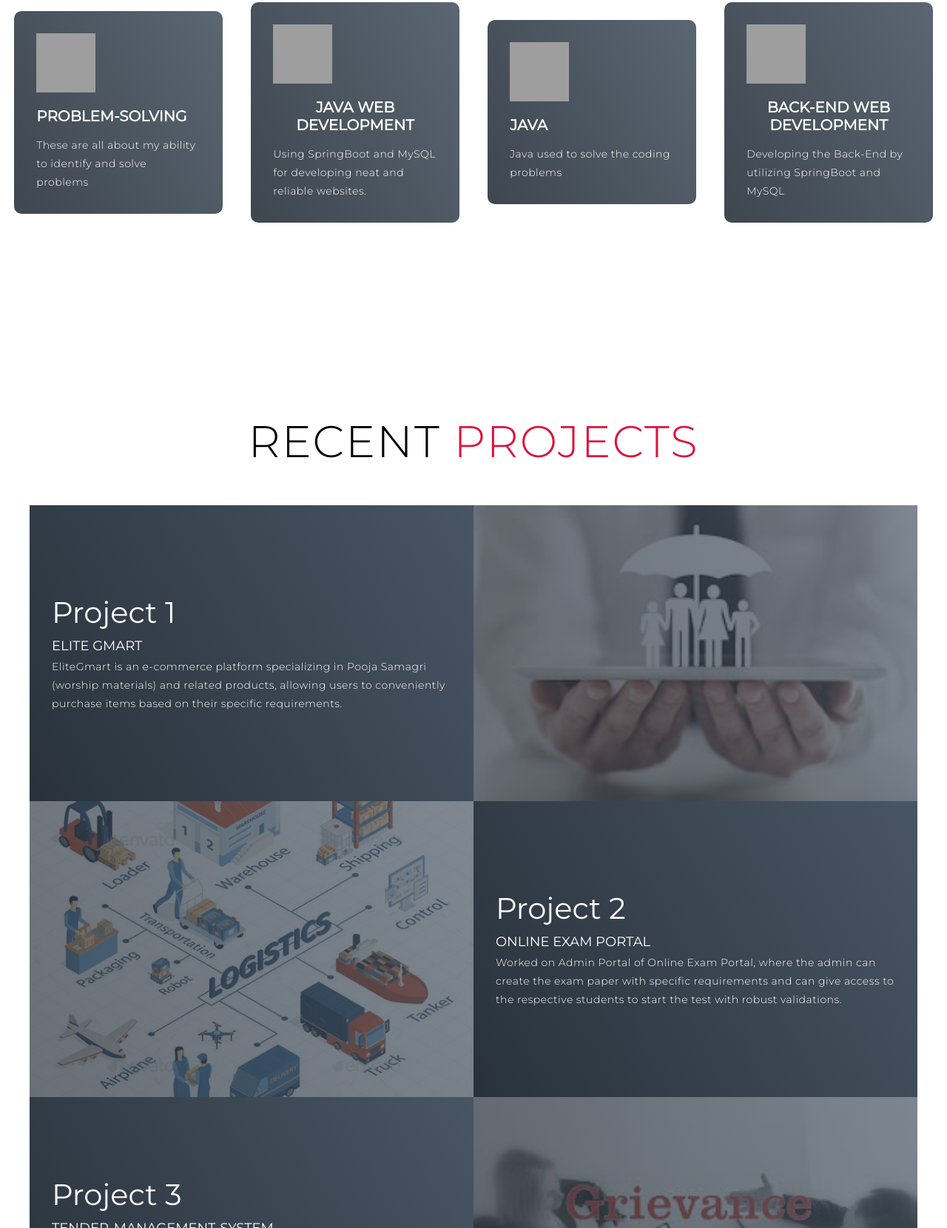
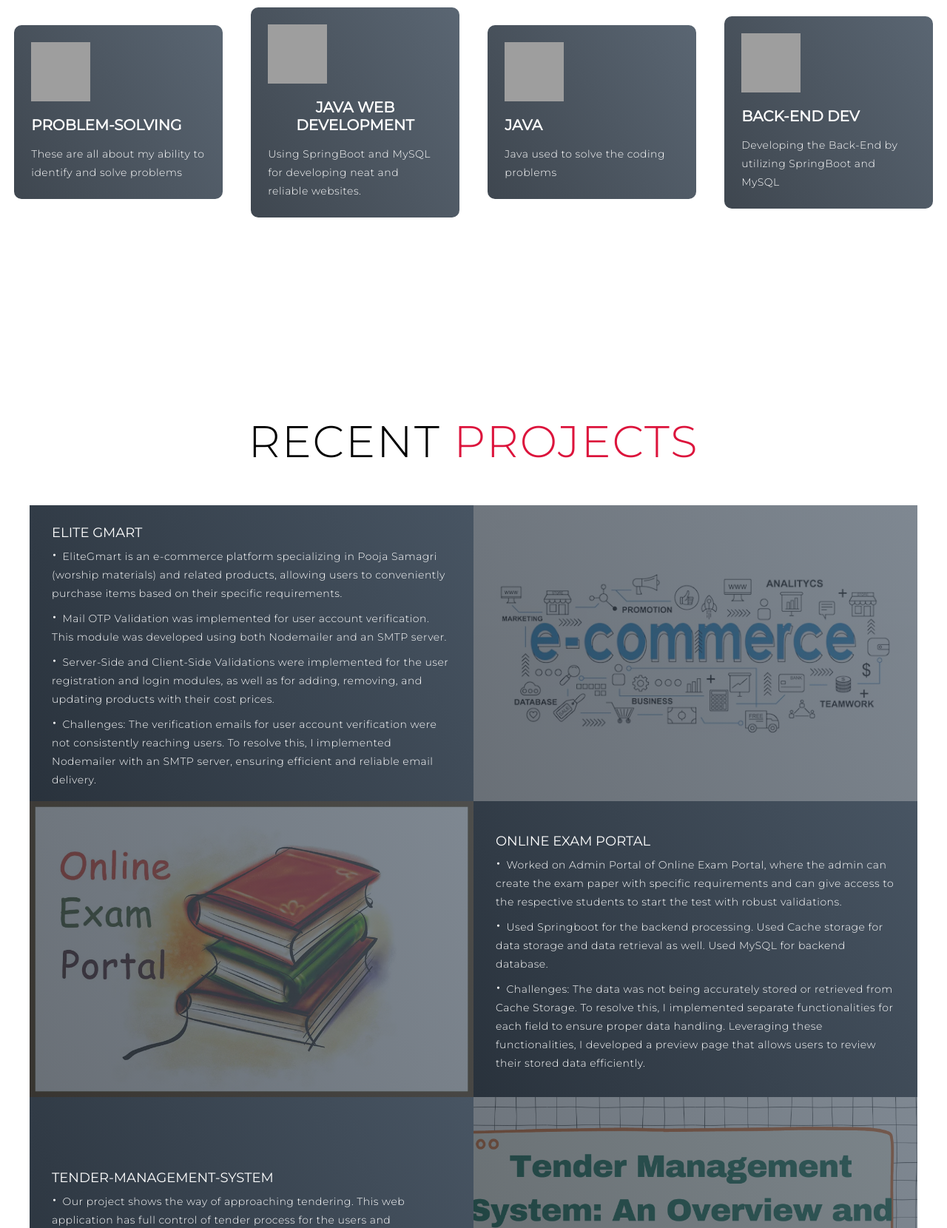
Before and after one commit to vardhanperla1/My-Portfolio, a plain HTML site: page index.html in a window 1280 px wide. Shown: the part 1140-2800 px from the top of the page at 74% size. Drawn offline with Linux system fonts and the light colour scheme; grey boxes are pictures that could not be loaded.

Commit message:
second commit

```diff
--- a/index.html
+++ b/index.html
@@ -74,7 +74,7 @@
         </div>
         <div class="service-item">
           <div class="icon"><img src="https://img.icons8.com/bubbles/100/000000/services.png" /></div>
-          <h2>Back-End Web Development</h2>
+          <h2>Back-End Dev</h2>
           <p>Developing the Back-End by utilizing SpringBoot and MySQL</p>
         </div>
       </div>
@@ -91,52 +91,66 @@
       <div class="all-projects">
         <div class="project-item">
           <div class="project-info">
-            <h1>Project 1</h1>
+            <!-- <h1>Project 1</h1> -->
             <h2>ELITE GMART</h2>
-            <p>EliteGmart is an e-commerce platform specializing in Pooja Samagri (worship materials) and related products, allowing users to conveniently purchase items based on their specific requirements.
+            <p class="var">
+              EliteGmart is an e-commerce platform specializing in Pooja Samagri (worship materials) and related products, allowing users to conveniently purchase items based on their specific requirements.
                 </p>
+            <p class="var">Mail OTP Validation was implemented for user account verification. This module was
+              developed using both Nodemailer and an SMTP server.</p>
+            <p class="var">Server-Side and Client-Side Validations were implemented for the user registration and login
+              modules, as well as for adding, removing, and updating products with their cost prices.
+              </p>
+            <p class="var">Challenges: The verification emails for user account verification were not consistently reaching users. To resolve this, I implemented Nodemailer with an SMTP server, ensuring efficient and reliable email delivery.
+            </p>
           </div>
           <div class="project-img">
-            <img src="insurance.jpeg" alt="img">
+            <img src="e-com.avif" alt="img">
           </div>
         </div>
         <div class="project-item">
           <div class="project-info">
-            <h1>Project 2</h1>
+            <!-- <h1>Project 2</h1> -->
             <h2>ONLINE EXAM PORTAL</h2>
-            <p>Worked on Admin Portal of Online Exam Portal, where the admin can create the exam paper
+            <p class="var">Worked on Admin Portal of Online Exam Portal, where the admin can create the exam paper
               with specific requirements and can give access to the respective students to start the test with
               robust validations.
               </p>
+            <p class="var">Used Springboot for the backend processing. Used Cache storage for data storage and data
+              retrieval as well. Used MySQL for backend database.
+              </p>
+            <p class="var">Challenges: The data was not being accurately stored or retrieved from Cache Storage. To resolve this, I implemented separate functionalities for each field to ensure proper data handling. Leveraging these functionalities, I developed a preview page that allows users to review their stored data efficiently.</p>
           </div>
           <div class="project-img">
-            <img src="Logistics.jpeg" alt="img">
+            <img src="Online-Examin-Portal.webp" alt="img">
           </div>
         </div>
         <div class="project-item">
           <div class="project-info">
-            <h1>Project 3</h1>
+            <!-- <h1>Project 3</h1> -->
             <h2>TENDER-MANAGEMENT-SYSTEM</h2>
-            <p>Our project shows the way of approaching tendering. This web application has full control of
-              tender process for the users and collaborate strategically. I have worked with backend
-              database connections using MySQL and validations as well.</p>
+            <p class="var">Our project shows the way of approaching tendering. This web application has full control of
+              tender process for the users and collaborate strategically.</p>
+            <p class="var">TENDER-MANAGEMENT-SYSTEM project has developed using Java Full Stack Development on the basis of SpringBoot, JDBC along with MySQL as Backend Database. I have worked with backend
+              database connections using MySQL and validations as well</p>
+
           </div>
           <div class="project-img">
-            <img src="grivance.jpeg" alt="img">
+            <img src="TDM.png" alt="img">
           </div>
         </div>
         <div class="project-item">
           <div class="project-info">
-            <h1>Project 4</h1>
+            <!-- <h1>Project 4</h1> -->
             <h2>kryssolutions</h2>
-            <p>Working on Backend for kryssolutions.com website which contains
-              contactform. Used NodeJS and NodeMailer to recieve the response of the contactform to the
-              company's mail directly. Used Multer which acts as middleware to handle the form-data. Used
-              MySQL to store the form-data in database.
+            <p class="var">Kryssolutions.com is a project that highlights the services offered by Kryssolutions.</p>
+            <p class="var">I implemented the backend for the contact form using Nodemailer along with SMTP server to send form submissions directly to the company's email. I integrated Multer to handle form-data as middleware and utilized MySQL to store the submitted data in the database.
                </p>
+            <p class="var">Challenges and Solutions: During the project, I encountered an issue where the server was not receiving form submissions directly due to the involvement of a third-party website in the process. To address this, I eliminated the third-party dependency and integrated Nodemailer, a Node.js module, along with an SMTP server. This solution ensured that the form data was successfully stored in the MySQL database and delivered directly to the company's email.
+            </p>
           </div>
           <div class="project-img">
-            <img src="gym.jpeg" alt="img">
+            <img src="krys.jpg" alt="img">
           </div>
         </div>
 
@@ -150,7 +164,7 @@
     <div class="about container">
       <div class="col-left">
         <div class="about-img">
-          <img src="self imag 2.jpg" alt="img">
+          <img src="self img.jpg" alt="img">
         </div>
       </div>
       <div class="col-right">
--- a/style.css
+++ b/style.css
@@ -200,7 +200,7 @@ p {
 
 /* Hero Section */
 #hero {
-	background-image: url(self-image-1.jpg);
+	background-image: url(my_image.jpg);
 	background-size: cover;
 	background-position: top center;
 	position: relative;
@@ -284,12 +284,12 @@ p {
 	margin-top: 50px;
 }
 #services .service-item {
-	flex-basis: 80%;
+	/* flex-basis: 80%; */
 	display: flex;
 	align-items: flex-start;
 	justify-content: center;
 	flex-direction: column;
-	padding: 30px;
+	padding: 23px;
 	border-radius: 10px;
 	background-image: url(./img/img-1.png);
 	background-size: cover;
@@ -700,4 +700,10 @@ p {
 		margin: 1.5%;
 	}
 }
+
+.var::before {
+	content: "• "; /* Adds a dot before the text */
+	color: #ffffff;  /* Set the color of the dot */
+	font-size: 25px; /* Set the size of the dot */
+}
 /* End  Media Query For Desktop */
```
Also changed, not shown: IMG_0652.JPG (added), Online-Examin-Portal.webp (added), TDM.png (added), e-com.avif (added), krys.jpg (added), my_image.jpg (added), self img.jpg (added).
